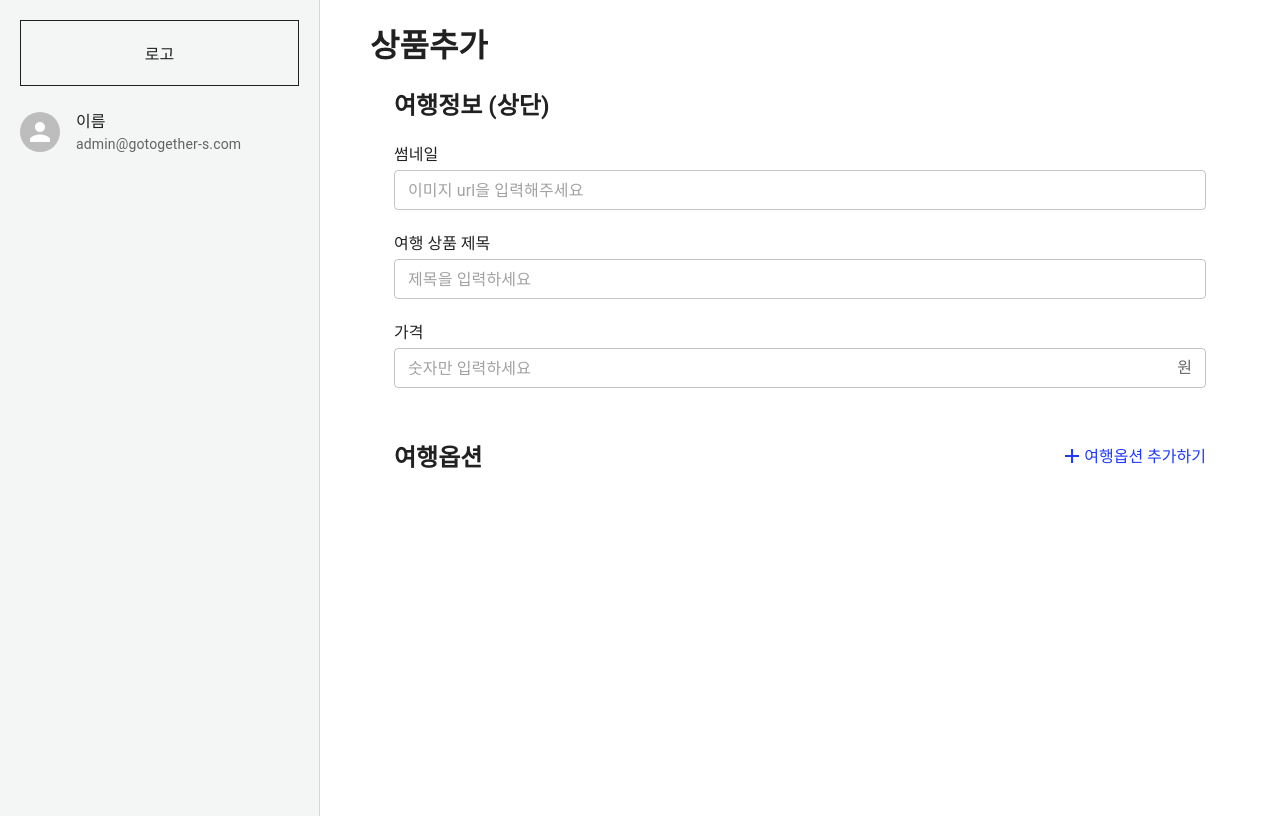
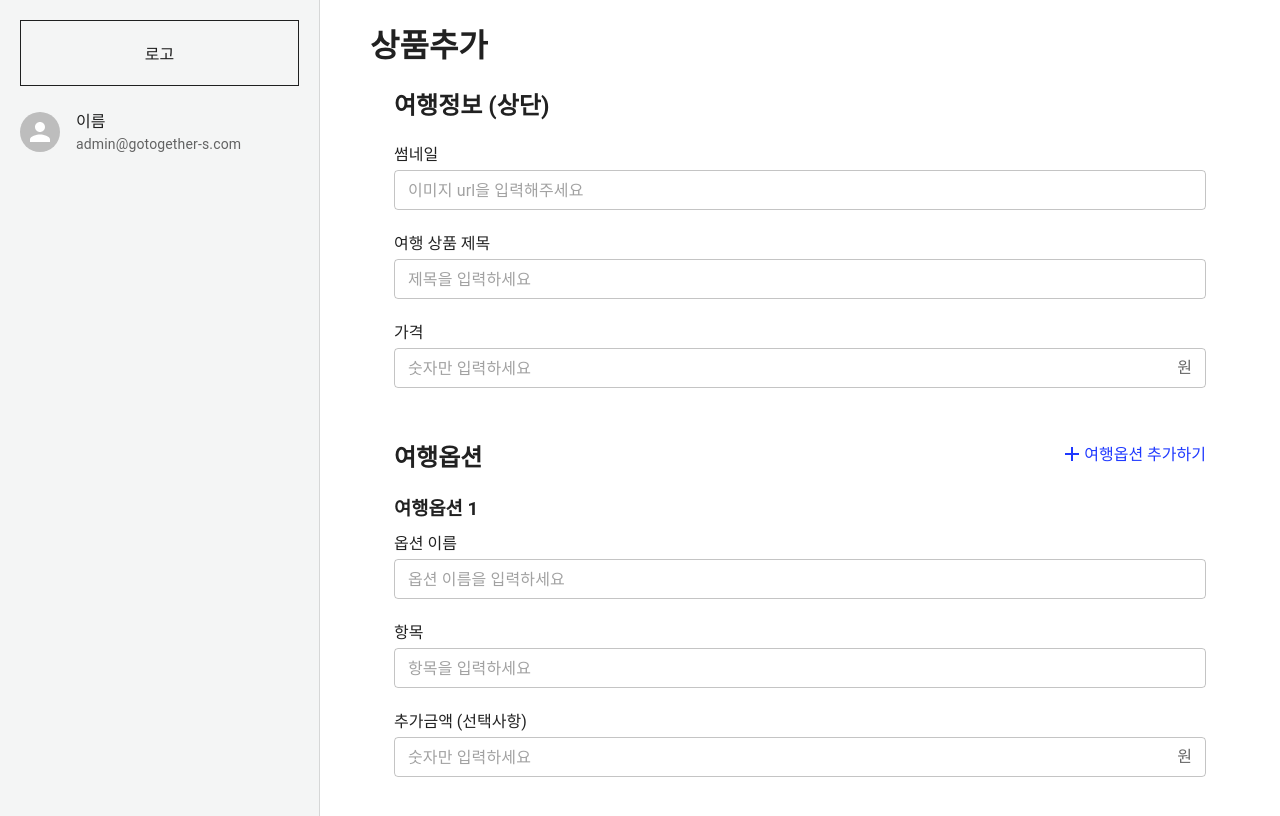
Before and after one commit to gotogether-s/gotogether-s-admin, a Next.js app: page / in a window 1280 px wide. Shown: the top 816 px of the page. Built offline with nearby package versions, Linux system fonts and the light colour scheme.

Commit message:
#4 feat: Add Option by clicking button and Update style

```diff
--- a/components/AddProduct/AddProduct.module.scss
+++ b/components/AddProduct/AddProduct.module.scss
@@ -9,17 +9,13 @@
   }
 }
 
-.flex-wrapper {
-  display: flex;
-  align-items: center;
-  justify-content: space-between;
-  margin-bottom: 2rem;
-  .section-title {
-    margin-bottom: 0;
-  }
 .add-option {
   display: flex;
   align-items: flex-end;
+  justify-content: flex-end;
+  position: absolute;
+  right: 0;
+  top: 0.25rem;
   color: #1f39ff;
   &:hover {
     cursor: pointer;
@@ -28,4 +24,7 @@
     padding-bottom: 0.1rem;
   }
 }
+
+.option-wrapper {
+  margin-bottom: 3rem;
 }
--- a/components/AddProduct/index.tsx
+++ b/components/AddProduct/index.tsx
@@ -1,9 +1,17 @@
 import AddIcon from '@mui/icons-material/Add'
 import { Container, Box } from '@mui/material'
+import { useState } from 'react'
 import Info from './Info'
+import Option from './Option'
 import style from './AddProduct.module.scss'
 
 const AddProduct = () => {
+  const [options, setOptions] = useState([<Option />])
+
+  const AddOption = () => {
+    setOptions([...options, <Option />])
+  }
+
   return (
     <Box sx={{ padding: '2rem 5rem' }}>
       <h1 className={style['page-title']}>상품추가</h1>
@@ -12,14 +20,25 @@ const AddProduct = () => {
           <h2 className={style['section-title']}>여행정보 (상단)</h2>
           <Info />
         </section>
-        <section className={style['section']}>
-          <div className={style['flex-wrapper']}>
-            <h2 className={style['section-title']}>여행옵션</h2>
-            <div className={style['add-option']}>
-              <AddIcon />
-              <span>여행옵션 추가하기</span>
-            </div>
+        <section
+          className={style['section']}
+          style={{ position: 'relative' }}>
+          <h2 className={style['section-title']}>여행옵션</h2>
+          <div
+            className={style['add-option']}
+            onClick={AddOption}>
+            <AddIcon />
+            <span>여행옵션 추가하기</span>
           </div>
+          {options.map((option, index) => {
+            return (
+              <div
+                className={style['option-wrapper']}
+                key={index}>
+                <Option index={index} />
+              </div>
+            )
+          })}
         </section>
       </Container>
     </Box>
```
Lines whose indentation alone changed are shown as unchanged.
